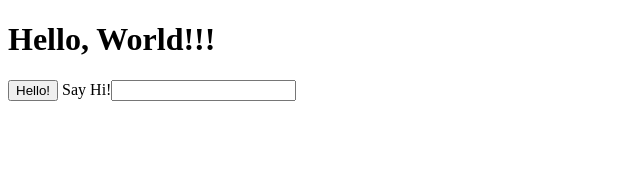
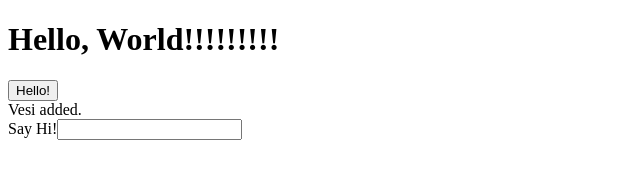
Before and after one commit to ldimov09/test-repo, a plain HTML site: page index.html in a window 1280 px wide. Shown: the whole page, without its empty margins (0-640 px from the left). Drawn offline with Linux system fonts and the light colour scheme.

Commit message:
Update index.html

```diff
--- a/index.html
+++ b/index.html
@@ -1,14 +1,13 @@
 <!DOCTYPE html>
 <html>
 <head>
-    <meta charset="UTF-8">
-<meta http-equiv="X-UA-Compatible" content="IE=edge">
-<meta name="viewport" content="width=device-width, initial-scale=1.0">
+
     <title>Hello World!!!</title>
 </head>
 <body>
-    <h1>Hello, World!!!</h1>
+    <h1>Hello, World!!!!!!!!!</h1>
     <button>Hello!</button>
+    <div>Vesi added.</div>
     <label>Say Hi!</label><input type="text">
 </body>
 </html>
```
